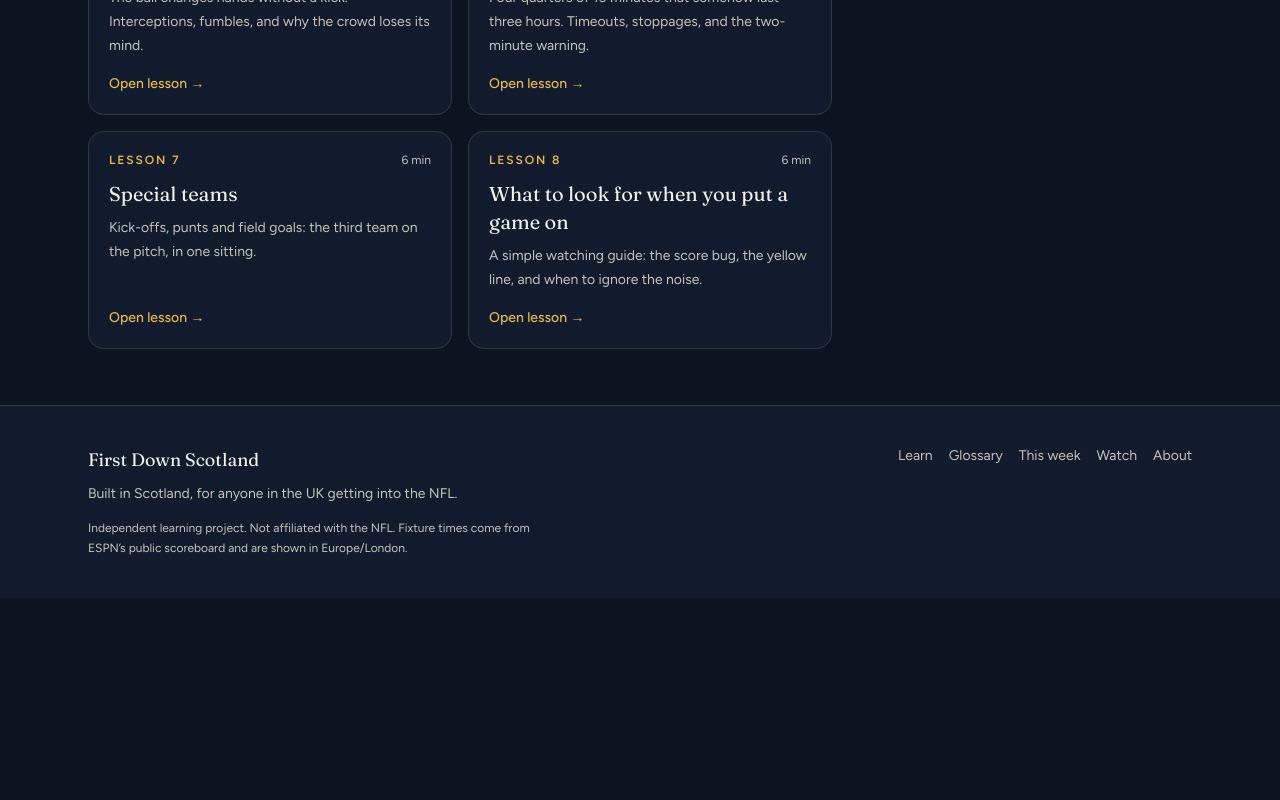
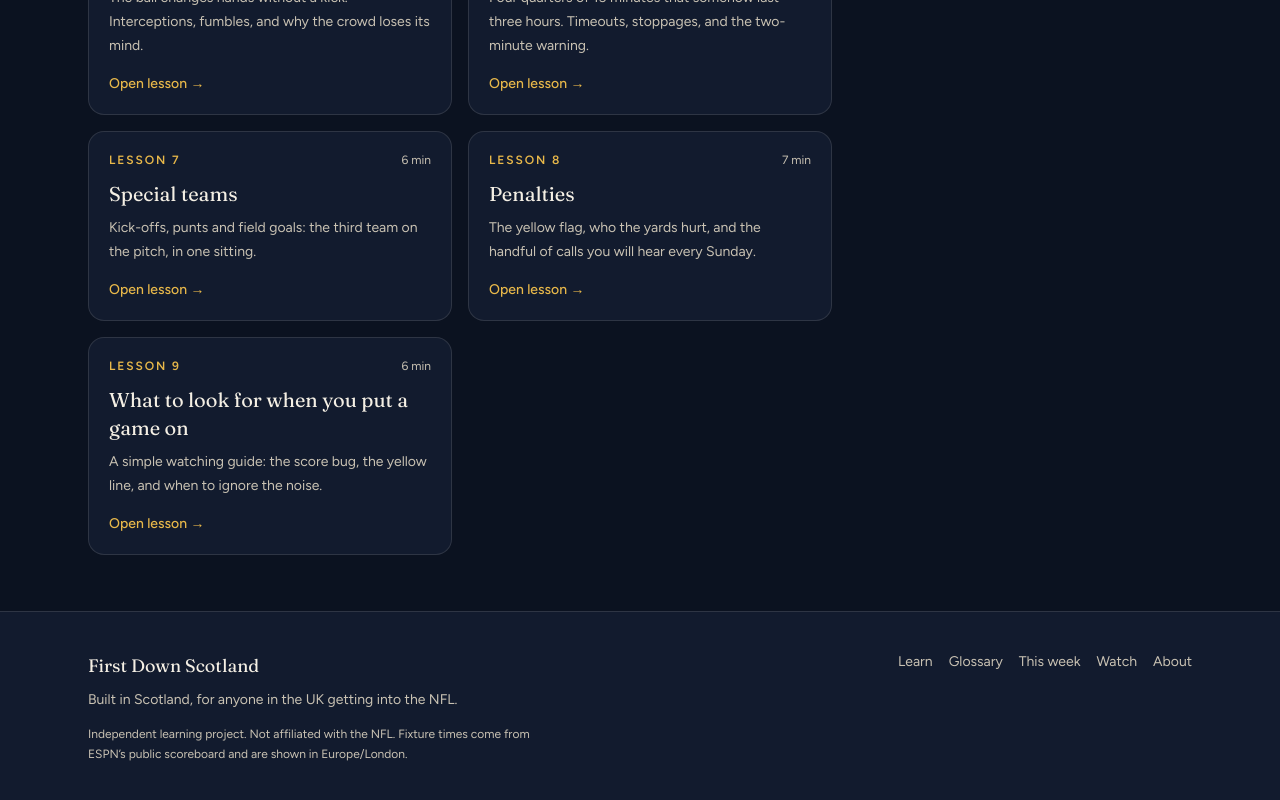
Before and after one commit to gregrudder/first-down-scotland, a Next.js app: page / in a window 1280 px wide. Shown: the part 1311-2111 px from the top of the page. Before the commit the page ends 1909 px from the top, so only its background shows below. Built offline with nearby package versions, Linux system fonts and the light colour scheme; no server answers.

Commit message:
Add a beginner lesson on NFL penalties
Insert Penalties as lesson 8, before the watching checklist, and link the common flag terms in the glossary.

Co-authored-by: gregrudder <gregrudder@users.noreply.github.com>

```diff
--- a/src/app/learn/page.tsx
+++ b/src/app/learn/page.tsx
@@ -6,13 +6,13 @@ import { lessons } from "@/data/lessons";
 export const metadata: Metadata = {
   title: "Learn the NFL",
   description:
-    "A short, ordered path for UK beginners: the field, downs, scoring, turnovers, the clock, and what to look for on telly.",
+    "A short, ordered path for UK beginners: the field, downs, scoring, turnovers, the clock, penalties, and what to look for on telly.",
 };
 
 export default function LearnIndexPage() {
   return (
     <div className="mx-auto max-w-6xl px-4 py-12 sm:px-6 sm:py-16">
-      <PageIntro eyebrow="Learning path" title="Eight short lessons. Start at one.">
+      <PageIntro eyebrow="Learning path" title="Nine short lessons. Start at one.">
         <p>
           Read them in order if you are brand new. Skip ahead if a word on the broadcast
           sent you here. Each one is written in UK English, for people who did not grow
--- a/src/data/glossary.ts
+++ b/src/data/glossary.ts
@@ -48,6 +48,7 @@ export const glossary: GlossaryEntry[] = [
   {
     term: "Delay of game",
     short: "A penalty when the offence does not snap the ball before the play clock hits zero.",
+    lessonSlug: "penalties",
   },
   {
     term: "Down",
@@ -77,6 +78,12 @@ export const glossary: GlossaryEntry[] = [
   {
     term: "False start",
     short: "An offensive player moves too early, before the snap. Five-yard penalty.",
+    lessonSlug: "penalties",
+  },
+  {
+    term: "Flag",
+    short: "The yellow cloth an official throws to mark a penalty.",
+    lessonSlug: "penalties",
   },
   {
     term: "Field goal",
@@ -105,6 +112,7 @@ export const glossary: GlossaryEntry[] = [
   {
     term: "Holding",
     short: "Illegally grabbing a player. Offensive holding is 10 yards; defensive holding is 5 and a first down.",
+    lessonSlug: "penalties",
   },
   {
     term: "Huddle",
@@ -142,6 +150,7 @@ export const glossary: GlossaryEntry[] = [
   {
     term: "Neutral zone",
     short: "The slim strip the width of the ball between the two lines. Crossing it early is offside.",
+    lessonSlug: "penalties",
   },
   {
     term: "NFL",
@@ -155,6 +164,7 @@ export const glossary: GlossaryEntry[] = [
   {
     term: "Offside",
     short: "A defender is across the line of scrimmage when the ball is snapped.",
+    lessonSlug: "penalties",
   },
   {
     term: "Option",
@@ -163,6 +173,17 @@ export const glossary: GlossaryEntry[] = [
   {
     term: "Pass interference",
     short: "Illegally preventing a catch. Defensive PI can be a large chunk of yards and a first down.",
+    lessonSlug: "penalties",
+  },
+  {
+    term: "Penalty",
+    short: "A rule break. Officials throw a flag, stop the play, and walk off yards against the guilty team.",
+    lessonSlug: "penalties",
+  },
+  {
+    term: "Personal foul",
+    short: "A 15-yard penalty for a dangerous or unsportsmanlike hit, including roughing the passer.",
+    lessonSlug: "penalties",
   },
   {
     term: "Pick-six",
--- a/src/data/lessons.ts
+++ b/src/data/lessons.ts
@@ -483,8 +483,117 @@ export const lessons: Lesson[] = [
     ],
   },
   {
+    slug: "penalties",
+    number: 8,
+    title: "Penalties",
+    summary:
+      "The yellow flag, who the yards hurt, and the handful of calls you will hear every Sunday.",
+    minutes: 7,
+    blocks: [
+      {
+        type: "p",
+        text: "Sooner or later a yellow cloth flies, the play dies, and everyone stands around while a referee talks into a microphone. That is a penalty. It looks like a row. It is usually just a yardage tax — annoying, then over.",
+      },
+      {
+        type: "h2",
+        text: "What a penalty actually is",
+      },
+      {
+        type: "p",
+        text: "An official has spotted something illegal. They throw a yellow flag so the play can be marked, then they walk off yards against the team that broke the rule. Sometimes they also award an automatic first down, or replay the same down. The clock often stops while this is sorted.",
+      },
+      {
+        type: "list",
+        items: [
+          "The flag is the signal. One flag, or several, landing during a play.",
+          "The stoppage is the wait: whistle, huddle of officials, announcement.",
+          "The yards are the punishment. Five, ten or fifteen is typical. A few calls can be more.",
+        ],
+      },
+      {
+        type: "callout",
+        title: "Watch the flag, then the referee",
+        text: "On television the yellow flag is your cue that the result of the play might not stand. Ignore the crowd for a moment. The referee will say who did what, how many yards it costs, and whether the down is replayed. That sentence is the whole story.",
+      },
+      {
+        type: "h2",
+        text: "Who the yards hurt",
+      },
+      {
+        type: "p",
+        text: "Yards are walked off against the guilty team. If the offence is flagged, they usually get shoved backwards — further from the end zone they want. If the defence is flagged, the offence is moved forward, and many defensive penalties also give a first down. That is why a defensive flag late in a drive can feel like a gift.",
+      },
+      {
+        type: "p",
+        text: "A simple check: after the announcement, look at the ball and the yellow first-down line. If the offence just went backwards, it was probably on them. If they suddenly have a fresh 1st & 10, it was probably on the defence.",
+      },
+      {
+        type: "h2",
+        text: "The ones you will keep hearing",
+      },
+      {
+        type: "p",
+        text: "You do not need the whole book. These cover most of a beginner’s Sundays:",
+      },
+      {
+        type: "list",
+        items: [
+          "False start — an attacker twitches or moves before the snap. Almost always 5 yards. Dead ball: the play never really starts.",
+          "Offside / neutral zone — a defender is across the line when the ball is snapped, or lined up in that slim gap the width of the ball. Usually 5 yards.",
+          "Holding — grabbing a player you are not allowed to hold. Offensive holding is typically 10 yards. Defensive holding is usually 5 and a first down.",
+          "Pass interference — illegally stopping a catch, often by grabbing or bumping a receiver before the ball arrives. Defensive PI can be a long walk and a first down. Offensive PI is usually 10 yards.",
+          "Delay of game — the offence did not snap before the play clock hit zero. Five yards, and a wee bit of embarrassment.",
+          "Personal foul / roughing — a dangerous or late hit: helmet to helmet, hitting the kicker, or roughing the passer after they have thrown. Usually 15 yards, and often a first down if the defence did it.",
+        ],
+      },
+      {
+        type: "callout",
+        title: "Same name, different pain",
+        text: "Holding on the offence and holding on the defence are not the same bill. One shoves you back. The other can hand the other lot a first down. Listen for “on the offence” or “on the defence” in the announcement.",
+      },
+      {
+        type: "h2",
+        text: "Accepting or declining",
+      },
+      {
+        type: "p",
+        text: "The team that was fouled can take the penalty, or decline it and keep the play as it stood. They pick whichever helps more. If a defence is flagged but the offence just scored a touchdown anyway, they will often decline the yards and take the six points. You will hear “declined” now and then. You do not have to do the arithmetic; the overlay will show the result.",
+      },
+      {
+        type: "h2",
+        text: "What to look for when a flag flies",
+      },
+      {
+        type: "list",
+        items: [
+          "Did the play “count”? Wait for the announcement before celebrating or groaning.",
+          "Who was it on — offence or defence? That tells you which way the ball will move.",
+          "How many yards, and is it a first down? Those two facts reset the down-and-distance graphic.",
+          "If two flags fly, officials may offset them (both cancel) or pick the more serious one. Rare, and they will say so.",
+        ],
+      },
+      {
+        type: "terms",
+        items: [
+          {
+            term: "Flag",
+            def: "The yellow cloth an official throws to mark a penalty. US commentary just says “flag”.",
+          },
+          {
+            term: "Dead-ball foul",
+            def: "A penalty before or after the play (false start, delay of game). The down is usually replayed after the yards.",
+          },
+          {
+            term: "Personal foul",
+            def: "A 15-yard penalty for a dangerous or unsportsmanlike hit. Roughing the passer is the famous version.",
+          },
+        ],
+      },
+    ],
+  },
+  {
     slug: "what-to-look-for",
-    number: 8,
+    number: 9,
     title: "What to look for when you put a game on",
     summary:
       "A simple watching guide: the score bug, the yellow line, and when to ignore the noise.",
@@ -535,7 +644,7 @@ export const lessons: Lesson[] = [
       },
       {
         type: "p",
-        text: "A yellow flag lands, everyone argues, and 40 seconds vanish. The referee will announce who did what and how many yards it costs. You do not need the whole rulebook. Holding, offside, pass interference and delay of game cover most of what you will see in month one. The glossary is there when a new phrase appears.",
+        text: "A yellow flag lands, everyone argues, and 40 seconds vanish. The last lesson covers the common calls. In the moment, just wait for the referee: who did what, how many yards, and whether it is a first down. The glossary is there when a new phrase appears.",
       },
       {
         type: "callout",
```
Also changed, not shown: 1 other file (tests, documents, lock files or other folders).
